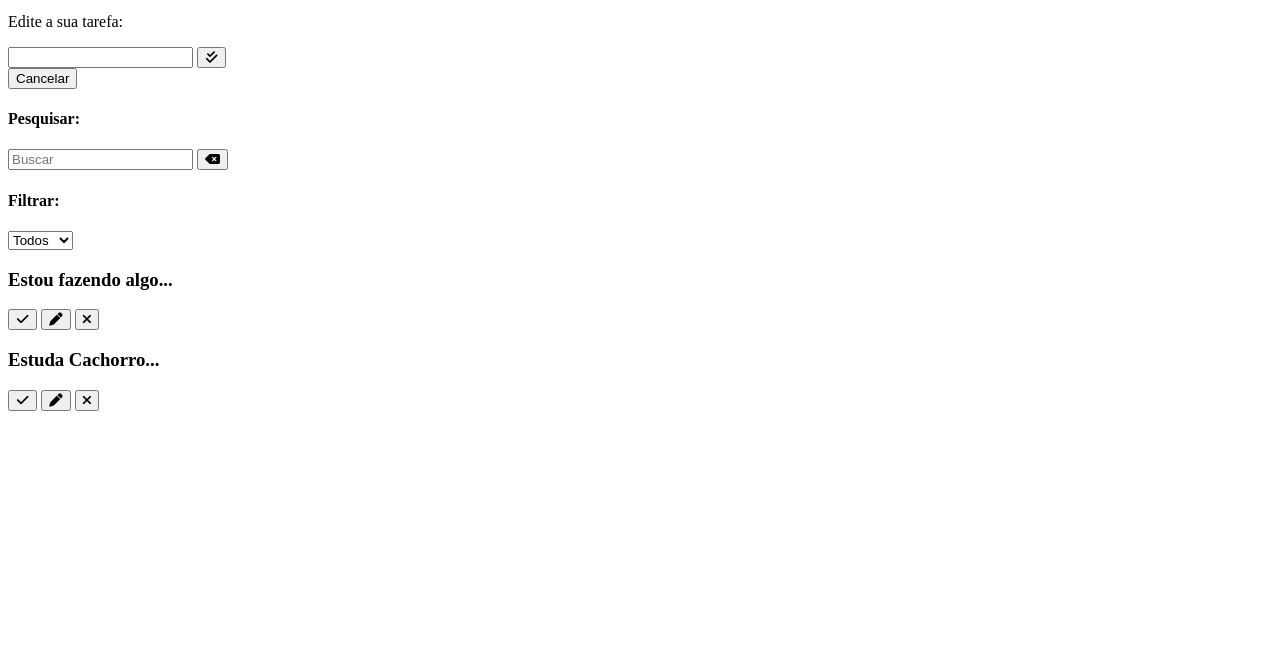
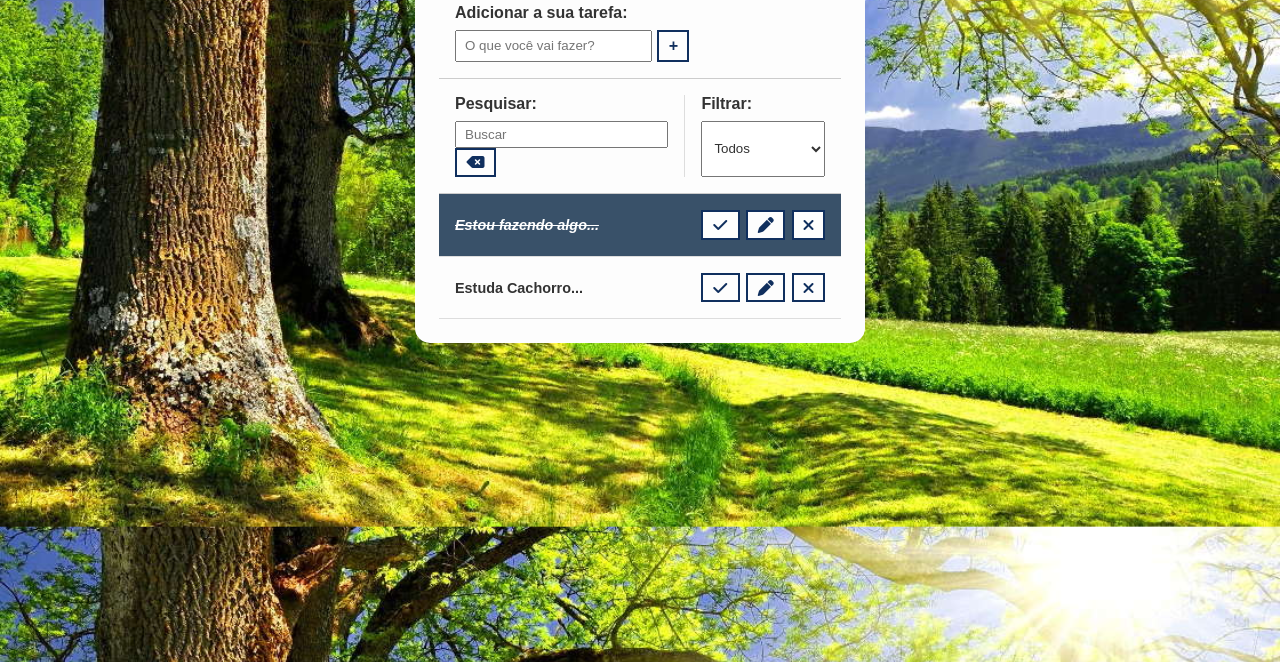
Before and after one commit to andersonprovox/studycase-todotasks, a plain HTML site: page index.html in a window 1280 px wide. Shown: the part 138-800 px from the top of the page. Drawn offline with Linux system fonts and the light colour scheme.

Commit message:
adicionando estilo aos elementos do projeto

```diff
--- a/css/styles.css
+++ b/css/styles.css
@@ -0,0 +1,158 @@
+/*General*/
+/*Reset*/
+* {
+    padding: 0;
+    margin: 0;
+    font-family: Haettenschweiler, 'Arial Narrow Bold', sans-serif;
+    color: #333;
+    box-sizing: border-box;
+}
+
+body {
+    background-image: url("../img/paisagem.jpg");
+    background-position: center;
+    background-size:cover;
+}
+
+button {
+    background-color: #FDFDFD;
+    color: #102F5e;
+    border: 2px solid #102F5e;
+    padding: .3rem .6rem;
+    font-size: 1rem;
+    cursor: pointer;
+    display:flex;
+    justify-content: center;
+    align-items: center;
+    transition: 0.4s;
+}
+
+button:hover {
+    background-color: #102F5e;
+    color: #fff;
+}
+
+button:hover > i{
+    color: #fff;
+}
+
+button i {
+    color: #102F5e;
+    font-weight: bold;
+    pointer-events: none;
+}
+
+input,
+select {
+    padding: 0.25rem 0.5rem;
+}
+
+.hide {
+    display: none;
+}
+
+/*Todo header*/
+.todo-container {
+    max-width: 450px;
+    margin: 3rem auto;
+    background-color: #FDFDFD;
+    padding: 1.5rem;
+    border-radius: 15px;
+}
+
+.todo-container header {
+    text-align: center;
+    padding: 0 1rem 1rem;
+    border-bottom: 1px solid #ccc;
+}
+
+/*Todo form*/
+#todo-form, #edit-form {
+    padding: 1rem;
+    border-bottom: 1px solid #ccc;
+}
+
+#todo-form p, #edit-form p {
+    margin-bottom: 0.5rem;
+    font-weight: bold;
+}
+
+.form-control {
+    display: flex;
+}
+
+.form-control input {
+    margin-right: 0.3rem;
+}
+
+#cancel-edit-btn {
+    margin-top: 1rem;
+}
+
+/*todo toolbar*/
+#toolbar {
+    padding: 1rem;
+    border-bottom: 1px solid #ccc;
+    display: flex;
+}
+
+#toolbar h4 {
+    margin-bottom: .5rem;
+}
+
+#search {
+    border-right: 1px solid #DDD;
+    padding-right: 1rem;
+    margin-right: 1rem;
+    width: 65%;
+    display: flex;
+    flex-direction: column;
+}
+
+#search-form {
+    display: flex;
+}
+
+#search input {
+    width: 100%;
+    margin-right: 0.3rem;
+}
+
+#filter {
+    width: 35%;
+    display: flex;
+    flex-direction: column;
+}
+
+#filter select {
+    flex: 1;
+}
+
+/*todo list*/
+.todo {
+    display: flex;
+    justify-content: space-around;
+    align-items: center;
+    padding: 1rem;
+    border-bottom: 1px solid #DDD;
+    transition: .3s;
+}
+
+.todo h3 {
+    flex: 1;
+    font-size:.9rem;
+}
+
+.todo button {
+    margin-left: 0.4rem;
+}
+
+.done {
+    background-color: #395169;
+}
+
+.done h3 {
+    color: #fff;
+    text-decoration: line-through;
+    font-style: italic;
+}
--- a/index.html
+++ b/index.html
@@ -26,7 +26,7 @@
                     </button>
                 </div>
             </form>
-            <form action="" id="edit-form">
+            <form action="" id="edit-form" class="hide">
                 <p>Edite a sua tarefa:</p>
 
                 <div class="form-control">
@@ -57,7 +57,7 @@
                 </div>
             </div>
             <div id="todo-list">
-                <div class="todo">
+                <div class="todo done">
                     <h3>Estou fazendo algo...</h3>
                     <button class="finish-todo">
                         <i class="fa-solid fa-check"></i>
```
